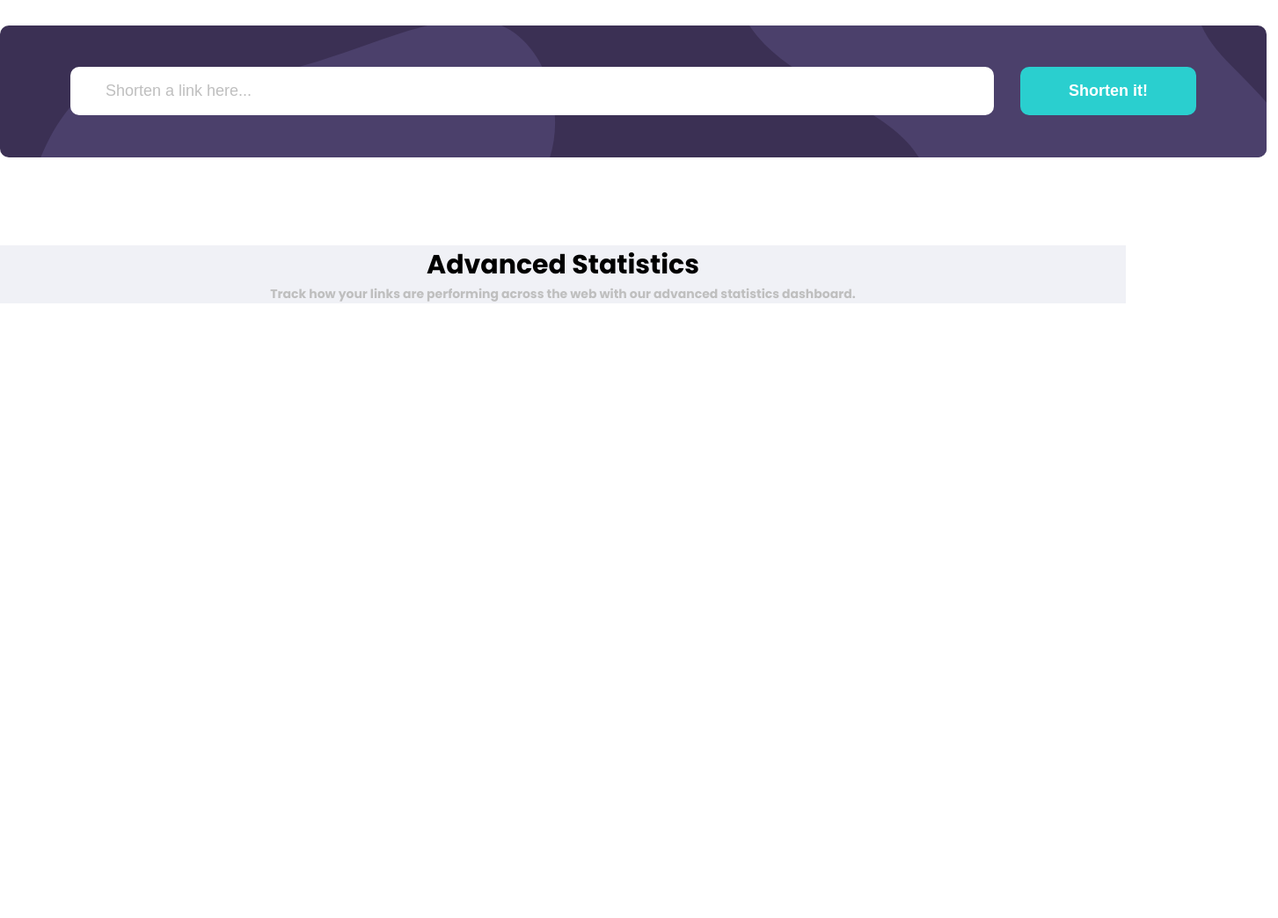
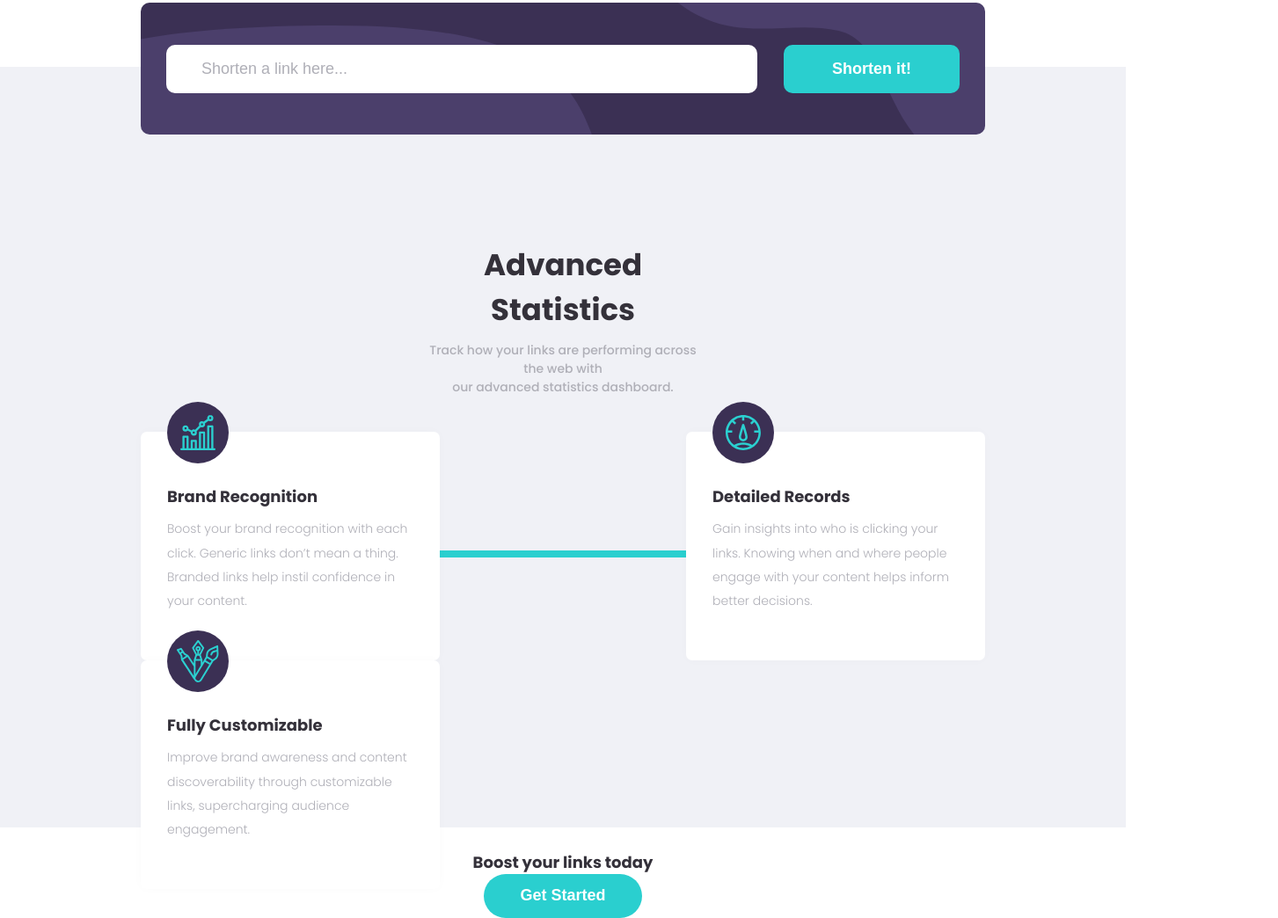
Before and after one commit to nousless/url-shortening-api, a plain HTML site: page index.html in a window 1280 px wide. Shown: the part 683-1727 px from the top of the page at 88% size, 1453 px wide, since content can reach past the window. Before the commit the page ends 1053 px from the top, so only its background shows below. Drawn offline with Linux system fonts and the light colour scheme.

Commit message:
added statistics section

```diff
--- a/index.html
+++ b/index.html
@@ -11,10 +11,7 @@
       sizes="32x32"
       href="./images/favicon-32x32.png"
     />
-    <link
-      href="https://fonts.googleapis.com/css2?family=Poppins:ital,wght@0,700;1,500&display=swap"
-      rel="stylesheet"
-    />
+    <link href="https://fonts.googleapis.com/css2?family=Poppins:wght@300;500;700&display=swap" rel="stylesheet">
     <link rel="stylesheet" href="styles/style.css" />
     <title>Frontend Mentor | Shortly URL shortening API Challenge</title>
   </head>
@@ -42,33 +39,78 @@
         <h1>More than just shorter links</h1>
       <p>Build your brand’s recognition and get detailed <br> insights
         on how your links are performing.</p>
-        <button>Get Started</button>
+        <button class="getStartedBtn">Get Started</button>
       </div>
       <div class="landingRightContainer">
         <img src="images/illustration-working.svg" alt="working-illustration">
       </div>
+    </div>
 
-    </div>
     <!-- input bar -->
       <div class="inputBar">
-      <img src="images/blobs/blobSimple.svg" class="simpleBlob" alt="blob">
-      <img src="images/blobs/blobLong.svg" class="longBlob" alt="blob">
+        <!-- pasirodo bg buvo image foldery :(  -->
+        <!-- <img src="images/blobs/blobSimple.svg" class="simpleBlob" alt="blob">
+        <img src="images/blobs/blobLong.svg" class="longBlob" alt="blob"> -->
         <div class="inputBarInner">
           <input type="text" placeholder="Shorten a link here...">
           <button>Shorten it!</button>
         </div>
       </div>
+
     <!-- advanced statistics -->
     <div class="section statistics">
       <div class="statisticsAnotation">
         <h2>Advanced Statistics</h2>
-      <p>Track how your links are performing across the web with our
+        <p>Track how your links are performing across the web with <br> our
           advanced statistics dashboard.</p>
+      </div>
+
+    <div class="cardContainer">
+      <hr>
+
+      <div class="card brand">
+          <div class="cardIconContainer">
+            <img src="images/icon-brand-recognition.svg" alt="recognition">
+          </div>
+          <div class="cardText">
+            <h3>Brand Recognition</h3>
+            <p>Boost your brand recognition with each click. Generic links don’t
+              mean a thing. Branded links help instil confidence in your content.
+            </p>
+         </div>
+        </div>
+
+        <div class="card records">
+          <div class="cardIconContainer">
+            <img src="images/icon-detailed-records.svg" alt="records">
+          </div>
+          <div class="cardText">
+            <h3>Detailed Records</h3>
+            <p>Gain insights into who is clicking your links. Knowing when and where
+              people engage with your content helps inform better decisions.
+            </p>
+         </div>
+        </div>
+
+        <div class="card customizable">
+          <div class="cardIconContainer">
+            <img src="images/icon-fully-customizable.svg" alt="customizable">
+          </div>
+          <div class="cardText">
+            <h3>Fully Customizable</h3>
+            <p>Improve brand awareness and content discoverability through customizable
+              links, supercharging audience engagement.
+            </p>
+          </div>
+        </div>
       </div>
     </div>
 
     <!-- boost links today -->
-    <div class="section"></div>
+    <div class="section boostLinks">
+      <h3>Boost your links today</h3>
+      <button class="getStartedBtn">Get Started</button>
+    </div>
 
     <footer></footer>
 
@@ -77,22 +119,6 @@
 
   <!--
 
-  Brand Recognition
-
-  Boost your brand recognition with each click. Generic links don’t
-  mean a thing. Branded links help instil confidence in your content.
-
-  Detailed Records
-
-  Gain insights into who is clicking your links. Knowing when and where
-  people engage with your content helps inform better decisions.
-
-  Fully Customizable
-
-  Improve brand awareness and content discoverability through customizable
-  links, supercharging audience engagement.
-
-  Boost your links today
 
   Get Started
 
--- a/styles/style.css
+++ b/styles/style.css
@@ -5,12 +5,10 @@
   padding: 0;
 
 }
-p {
-  color: hsl(0, 0%, 75%);
+p, ::placeholder {
+  color: #afafb7
 }
-::placeholder {
-  color: hsl(0, 0%, 75%);
-}
+
 body {
   font-family: "Poppins", sans-serif;
   font-size: 14px;
@@ -29,6 +27,7 @@ a:hover, a:active{
 }
 .section {
   margin:2% auto;
+  margin-bottom:0;
 }
 button {
   font-weight: 700;
@@ -43,14 +42,27 @@ button:hover{
   opacity: 0.5;
   cursor:pointer;
 }
+h1, h2, h3{
+  color:rgb(52, 49, 58);
+}
+h1{
+  font-size:78px;
+  line-height: 6rem;
+}
+h2{
+  font-size:34px;
+  margin-top:100px;
+  margin-bottom:10px;
 
+}
+h3{
+  font-size:18px;
+}
 /* HEADER */
 header {
-  margin:20px;
-  width: 1440px;
+  width: 75%;
   margin: 0 auto;
   font-weight: 500px;
-  width: 100%;
   display: flex;
   justify-content: space-between;
   color: hsl(0, 0%, 75%);
@@ -58,34 +70,27 @@ header {
 .headerLeftContainer, .headerRightContainer {
   display: flex;
   align-items:center;
-  justify-content: space-evenly;
+  justify-content: space-between;
 }
 .headerLeftContainer{
-  width:35%;
+
+  width:450px;
 }
 .headerRightContainer {
-  width:20%;
+  width:180px;
 }
 
 /* LANDING */
-h1{
-  font-size:78px;
-  line-height: 6rem;
-  color:rgb(52, 49, 58);
-}
-h2{
-  font-size:30px;
-  margin-top:100px;
-}
+
 
 .landing{
   display:flex;
   align-items: center;
   height:600px;
   text-align:left;
-  width: 1440px;
+  width: 75%;
 }
-.landing button{
+.getStartedBtn{
   font-size:18px;
   width:180px;
   height:50px;
@@ -103,14 +108,19 @@ h2{
 }
 
 /* INPUT BAR */
+
 .inputBar{
-  width:1440px;
+  width:75%;
   background-color: #3B3054;
   height:150px;
   border-radius:10px;
-  margin:auto;
-  position:relative;
-  overflow:hidden;
+  background-image: url('../images/bg-shorten-desktop.svg');
+  background-size: cover;
+  position: absolute;
+  left: 0;
+  right: 0;
+  margin-left: auto;
+  margin-right: auto;
 }
 .inputBarInner{
   display:flex;
@@ -124,7 +134,7 @@ h2{
 }
 .inputBarInner input{
   height:55px;
-  width:1050px;
+  width:70%;
   margin-right:15px;
   border-radius:10px;
   border:none;
@@ -153,4 +163,70 @@ h2{
 
 .statistics{
   background-color: #f0f1f6;
+  padding-top:100px;
+  margin-top:73px;
 }
+.statisticsAnotation{
+  width:25%;
+  margin:40px auto;
+}
+.cardContainer{
+  position: relative;
+  flex-wrap: wrap;
+  margin-top:50px;
+  display: flex;
+  margin:auto;
+  justify-content: space-between;
+  width:75%;
+  height:350px;
+  padding-bottom:100px;
+}
+hr{
+  position: absolute;
+  background-color:hsl(180, 66%, 49%);
+  height:8px;
+  width:100%;
+  top:30%;
+  border:none;
+}
+.card{
+  z-index: 2;
+  position: relative;
+  background-color:white;
+  width:280px;
+  height:200px;
+  border-radius:7px;
+  padding:30px 30px;
+  text-align: left;
+  line-height: 1.7rem;
+  -webkit-box-shadow: 0px 0px 13px 0px rgba(0,0,0,0.02);
+-moz-box-shadow: 0px 0px 13px 0px rgba(0,0,0,0.02);
+box-shadow: 0px 0px 13px 0px rgba(0,0,0,0.02);
+
+}
+.records{
+  align-self: center;
+}
+.customizable{
+  align-self: flex-end;
+}
+.cardIconContainer{
+  position: absolute;
+  top:-13%;
+  display:flex;
+  justify-content: center;
+  align-items: center;
+  width:70px;
+  height:70px;
+  border-radius:50px;
+  background-color: #3B3054;
+}
+.cardText{
+  margin-top:30px;
+}
+.cardText p {
+  margin-top:10px;
+  font-weight:300;
+}
+
+/* BOOST LINKS */
```
Also changed, not shown: 1 other file. Lines whose indentation alone changed are shown as unchanged.
